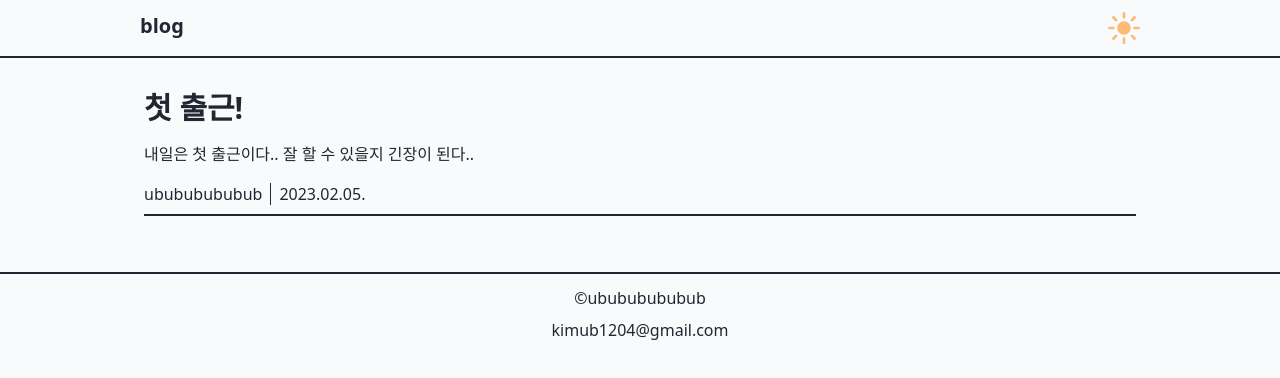
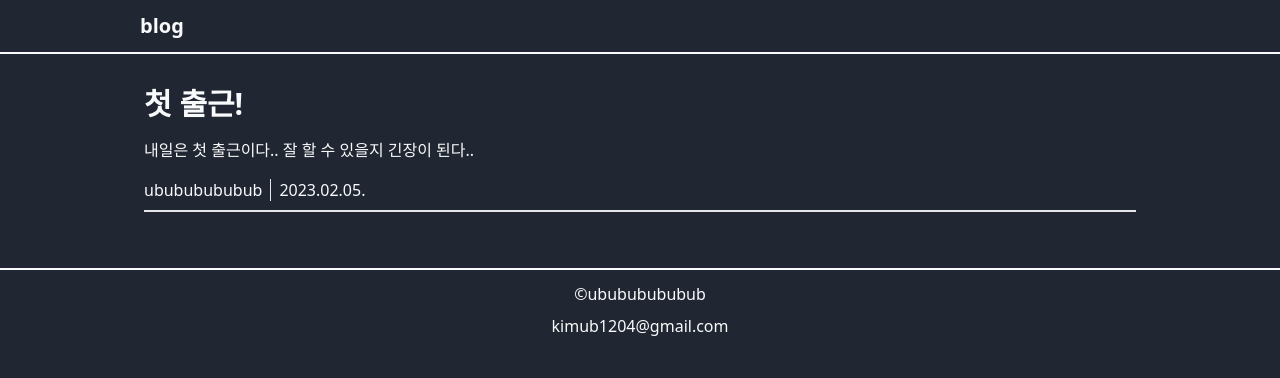
Before and after one commit to ubububububub/ubububububub.github.io, a Gatsby site: page / in a window 1280 px wide. Built offline with nearby package versions, Linux system fonts and the light colour scheme; Gatsby itself is replaced by a stand-in of ours.

Commit message:
fix: 변경 darkmode 기능 제거

```diff
--- a/gatsby-config.js
+++ b/gatsby-config.js
@@ -14,7 +14,7 @@ module.exports = {
     author: 'ubububububub',
     imageUrl:
       'https://res.cloudinary.com/dhfkiaac8/image/upload/v1675567997/blog%20thumbnail/ub_mphoei.png',
-    siteUrl: 'https://my-website-link.com',
+    siteUrl: 'https://ubububububub.github.io/',
   },
   plugins: [
     {
@@ -73,7 +73,7 @@ module.exports = {
           {
             resolve: 'gatsby-plugin-canonical-urls',
             options: {
-              siteUrl: '<https://my-website.com/>',
+              siteUrl: 'https://ubububububub.github.io/',
               stripQueryString: true,
             },
           },
--- a/package.json
+++ b/package.json
@@ -1,4 +1,5 @@
 {
+  "homepage":"https://ubububububub.github.io",
   "name": "gatsby-starter-default",
   "private": true,
   "description": "A simple starter to get up and developing quickly with Gatsby",
@@ -21,6 +22,7 @@
     "gatsby-source-filesystem": "^5.5.0",
     "gatsby-transformer-remark": "^6.5.0",
     "gatsby-transformer-sharp": "^5.5.0",
+    "gh-pages": "^5.0.0",
     "prismjs": "^1.29.0",
     "react": "^18.2.0",
     "react-dom": "^18.2.0",
@@ -52,7 +54,8 @@
     "start": "gatsby develop",
     "serve": "gatsby serve",
     "clean": "gatsby clean",
-    "test": "echo \"Write tests! -> https://gatsby.dev/unit-testing\" && exit 1"
+    "test": "echo \"Write tests! -> https://gatsby.dev/unit-testing\" && exit 1",
+    "deploy": "gatsby build && gh-pages -d public -b master"
   },
   "repository": {
     "type": "git",
--- a/src/components/common/Footer.tsx
+++ b/src/components/common/Footer.tsx
@@ -2,7 +2,7 @@ import React, { FunctionComponent } from 'react';
 
 const Footer: FunctionComponent = function () {
   return (
-    <section className="mt-10 py-3 space-y-2 text-center border-t-2  border-light__bar dark:border-bar">
+    <section className="mt-10 py-3 space-y-2 text-center border-t-2  border-bar">
       <p>©ubububububub</p>
       <p>kimub1204@gmail.com</p>
     </section>
--- a/src/components/common/Header.tsx
+++ b/src/components/common/Header.tsx
@@ -1,36 +1,13 @@
-import Sun from 'components/svg/Sun';
-import React, { FunctionComponent, useState } from 'react';
+import React, { FunctionComponent } from 'react';
 import { Link } from 'gatsby';
-import Moon from 'components/svg/Moon';
-import useDarkMode from 'hooks/useDarkMode';
 
 const Header: FunctionComponent = function () {
-  const [isLightShowing, setIshLightShowing] = useState(
-    localStorage.theme === 'light' ? true : false,
-  );
-  useDarkMode();
-
-  const handleLightModeClick = () => {
-    setIshLightShowing(prev => {
-      if (prev) {
-        localStorage.theme = 'dark';
-      } else {
-        localStorage.theme = 'light';
-      }
-
-      return !prev;
-    });
-  };
-
   return (
-    <section className="border-b-2  border-light__bar dark:border-bar">
-      <div className="flex justify-between p-3 max-w-5xl mx-auto">
+    <section className="border-b-2 border-bar">
+      <div className="flex justify-start p-3 max-w-5xl mx-auto">
         <Link to="/">
           <h1 className="text-xl font-semibold">blog</h1>
         </Link>
-        <div onClick={handleLightModeClick}>
-          {isLightShowing ? <Moon /> : <Sun />}
-        </div>
       </div>
     </section>
   );
--- a/src/components/common/Template.tsx
+++ b/src/components/common/Template.tsx
@@ -45,6 +45,8 @@ const Template: FunctionComponent<TemplateProps> = function ({
         <meta property="og:image" content={imageUrl} />
         <meta property="og:url" content={siteUrl} />
         <meta property="og:site_name" content={title} />
+        <meta property="og:image:width" content="1200" />
+        <meta property="og:image:height" content="630" />
 
         <meta name="twitter:card" content="summary" />
         <meta name="twitter:title" content={title} />
@@ -52,8 +54,6 @@ const Template: FunctionComponent<TemplateProps> = function ({
         <meta name="twitter:image" content={imageUrl} />
         <meta name="twitter:site" content="ubububububub" />
         <meta name="twitter:creator" content="ubububububub" />
-        <meta property="og:image:width" content="1200" />
-        <meta property="og:image:height" content="630" />
 
         <meta name="description" content={description} />
         <meta name="viewport" content="width=device-width, initial-scale=1.0" />
@@ -61,7 +61,7 @@ const Template: FunctionComponent<TemplateProps> = function ({
 
         <html lang="ko" />
 
-        <body className="w-screen h-screen bg-light__background text-light__text dark:text-text dark:bg-background overflow-x-hidden" />
+        <body className="w-screen h-screen text-text bg-background overflow-x-hidden" />
       </Helmet>
 
       <Header />
--- a/src/components/svg/Moon.tsx
+++ /dev/null
@@ -1,19 +0,0 @@
-import React, { FunctionComponent } from 'react';
-
-const Moon: FunctionComponent = function () {
-  return (
-    <svg
-      className="cursor-pointer fill-yellow-300"
-      xmlns="http://www.w3.org/2000/svg"
-      id="Layer_1"
-      data-name="Layer 1"
-      viewBox="0 0 24 24"
-      width="32"
-      height="32"
-    >
-      <path d="M14,24A12.013,12.013,0,0,1,2,12C1.847,3.044,12.031-2.985,19.791,1.509l1.553.862-1.543.88c-6.7,3.688-6.21,13.87.8,16.906l1.621.731-1.467,1.006A11.921,11.921,0,0,1,14,24Z" />
-    </svg>
-  );
-};
-
-export default Moon;
--- a/src/components/svg/Sun.tsx
+++ /dev/null
@@ -1,19 +0,0 @@
-import React, { FunctionComponent } from 'react';
-
-const Sun: FunctionComponent = function () {
-  return (
-    <svg
-      className="cursor-pointer fill-orange-300"
-      xmlns="http://www.w3.org/2000/svg"
-      id="Layer_1"
-      data-name="Layer 1"
-      viewBox="0 0 24 24"
-      width="32"
-      height="32"
-    >
-      <path d="M12,17c-2.76,0-5-2.24-5-5s2.24-5,5-5,5,2.24,5,5-2.24,5-5,5Zm1-13V1c0-.55-.45-1-1-1s-1,.45-1,1v3c0,.55,.45,1,1,1s1-.45,1-1Zm0,19v-3c0-.55-.45-1-1-1s-1,.45-1,1v3c0,.55,.45,1,1,1s1-.45,1-1ZM5,12c0-.55-.45-1-1-1H1c-.55,0-1,.45-1,1s.45,1,1,1h3c.55,0,1-.45,1-1Zm19,0c0-.55-.45-1-1-1h-3c-.55,0-1,.45-1,1s.45,1,1,1h3c.55,0,1-.45,1-1ZM6.71,6.71c.39-.39,.39-1.02,0-1.41l-2-2c-.39-.39-1.02-.39-1.41,0s-.39,1.02,0,1.41l2,2c.2,.2,.45,.29,.71,.29s.51-.1,.71-.29Zm14,14c.39-.39,.39-1.02,0-1.41l-2-2c-.39-.39-1.02-.39-1.41,0s-.39,1.02,0,1.41l2,2c.2,.2,.45,.29,.71,.29s.51-.1,.71-.29Zm-16,0l2-2c.39-.39,.39-1.02,0-1.41s-1.02-.39-1.41,0l-2,2c-.39,.39-.39,1.02,0,1.41,.2,.2,.45,.29,.71,.29s.51-.1,.71-.29ZM18.71,6.71l2-2c.39-.39,.39-1.02,0-1.41s-1.02-.39-1.41,0l-2,2c-.39,.39-.39,1.02,0,1.41,.2,.2,.45,.29,.71,.29s.51-.1,.71-.29Z" />
-    </svg>
-  );
-};
-
-export default Sun;
--- a/src/hooks/useDarkMode.tsx
+++ /dev/null
@@ -1,17 +0,0 @@
-import { useLayoutEffect } from 'react';
-
-const useDarkMode = function () {
-  useLayoutEffect(() => {
-    if (
-      localStorage.theme === 'dark' ||
-      (!('theme' in localStorage) &&
-        window.matchMedia('(prefers-color-scheme: dark)').matches)
-    ) {
-      document.documentElement.classList.add('dark');
-    } else {
-      document.documentElement.classList.remove('dark');
-    }
-  });
-};
-
-export default useDarkMode;
--- a/src/styles/github-markdown.css
+++ b/src/styles/github-markdown.css
@@ -1,6 +1,9 @@
-@media (prefers-color-scheme: dark) {
 .markdown-body {
-    color-scheme: dark;
+  -ms-text-size-adjust: 100%;
+  -webkit-text-size-adjust: 100%;
+  margin: 0;
+  line-height: 1.5;
+  word-wrap: break-word;
   --color-prettylights-syntax-comment: #8b949e;
   --color-prettylights-syntax-constant: #79c0ff;
   --color-prettylights-syntax-entity: #d2a8ff;
@@ -36,70 +39,13 @@
   --color-fg-subtle: #484f58;
   --color-canvas-default: #0d1117;
   --color-canvas-subtle: #161b22;
-    --color-border-default: #30363d;
-    --color-border-muted: #30363d;
+  --color-border-default: #f9fafb;
+  --color-border-muted: #f9fafb;
   --color-neutral-muted: rgba(110, 118, 129, 0.4);
   --color-accent-fg: #58a6ff;
   --color-accent-emphasis: #1f6feb;
   --color-attention-subtle: rgba(187, 128, 9, 0.15);
   --color-danger-fg: #f85149;
-  }
-}
-
-@media (prefers-color-scheme: light) {
-  .markdown-body {
-    color-scheme: light;
-    --color-prettylights-syntax-comment: #6e7781;
-    --color-prettylights-syntax-constant: #0550ae;
-    --color-prettylights-syntax-entity: #8250df;
-    --color-prettylights-syntax-storage-modifier-import: #24292f;
-    --color-prettylights-syntax-entity-tag: #116329;
-    --color-prettylights-syntax-keyword: #cf222e;
-    --color-prettylights-syntax-string: #0a3069;
-    --color-prettylights-syntax-variable: #953800;
-    --color-prettylights-syntax-brackethighlighter-unmatched: #82071e;
-    --color-prettylights-syntax-invalid-illegal-text: #f6f8fa;
-    --color-prettylights-syntax-invalid-illegal-bg: #82071e;
-    --color-prettylights-syntax-carriage-return-text: #f6f8fa;
-    --color-prettylights-syntax-carriage-return-bg: #cf222e;
-    --color-prettylights-syntax-string-regexp: #116329;
-    --color-prettylights-syntax-markup-list: #3b2300;
-    --color-prettylights-syntax-markup-heading: #0550ae;
-    --color-prettylights-syntax-markup-italic: #24292f;
-    --color-prettylights-syntax-markup-bold: #24292f;
-    --color-prettylights-syntax-markup-deleted-text: #82071e;
-    --color-prettylights-syntax-markup-deleted-bg: #ffebe9;
-    --color-prettylights-syntax-markup-inserted-text: #116329;
-    --color-prettylights-syntax-markup-inserted-bg: #dafbe1;
-    --color-prettylights-syntax-markup-changed-text: #953800;
-    --color-prettylights-syntax-markup-changed-bg: #ffd8b5;
-    --color-prettylights-syntax-markup-ignored-text: #eaeef2;
-    --color-prettylights-syntax-markup-ignored-bg: #0550ae;
-    --color-prettylights-syntax-meta-diff-range: #8250df;
-    --color-prettylights-syntax-brackethighlighter-angle: #57606a;
-    --color-prettylights-syntax-sublimelinter-gutter-mark: #8c959f;
-    --color-prettylights-syntax-constant-other-reference-link: #0a3069;
-    --color-fg-default: #24292f;
-    --color-fg-muted: #57606a;
-    --color-fg-subtle: #6e7781;
-    --color-canvas-default: #ffffff;
-    --color-canvas-subtle: #f6f8fa;
-    --color-border-default: #d0d7de;
-    --color-border-muted: hsla(210, 18%, 87%, 1);
-    --color-neutral-muted: rgba(175, 184, 193, 0.2);
-    --color-accent-fg: #0969da;
-    --color-accent-emphasis: #0969da;
-    --color-attention-subtle: #fff8c5;
-    --color-danger-fg: #cf222e;
-  }
-}
-
-.markdown-body {
-  -ms-text-size-adjust: 100%;
-  -webkit-text-size-adjust: 100%;
-  margin: 0;
-  line-height: 1.5;
-  word-wrap: break-word;
 }
 
 .markdown-body .octicon {
--- a/tailwind.config.js
+++ b/tailwind.config.js
@@ -1,6 +1,5 @@
 /** @type {import('tailwindcss').Config} */
 module.exports = {
-  darkMode: 'class',
   content: [
     './src/pages/**/*.{js,jsx,ts,tsx}',
     './src/components/**/*.{js,jsx,ts,tsx}',
@@ -11,9 +10,6 @@ module.exports = {
         background: '#202632',
         text: '#f9fafb',
         bar: '#f9fafb',
-        light__background: '#f9fafb',
-        light__text: '#202632',
-        light__bar: '#202632',
       },
     },
   },
```
Also changed, not shown: 1 other file. Lines whose indentation alone changed are shown as unchanged.
